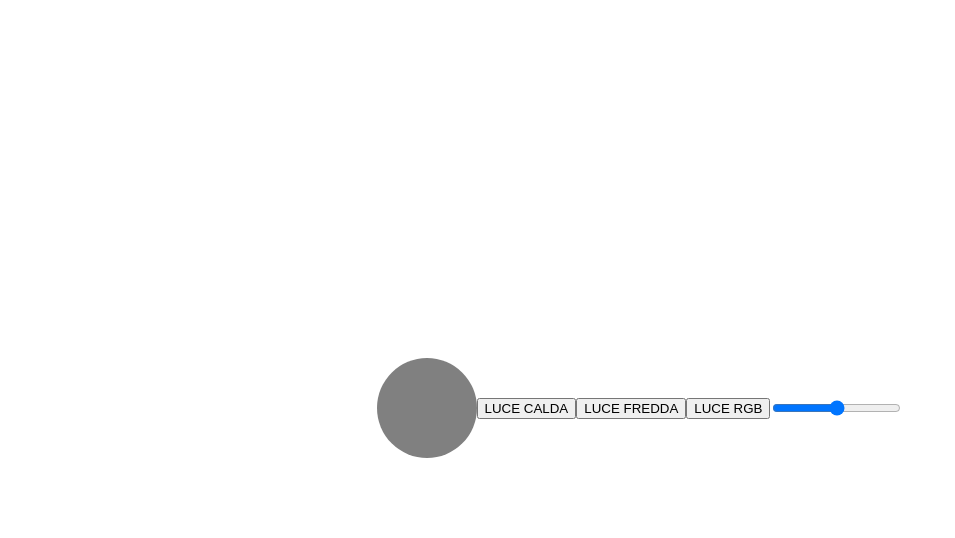
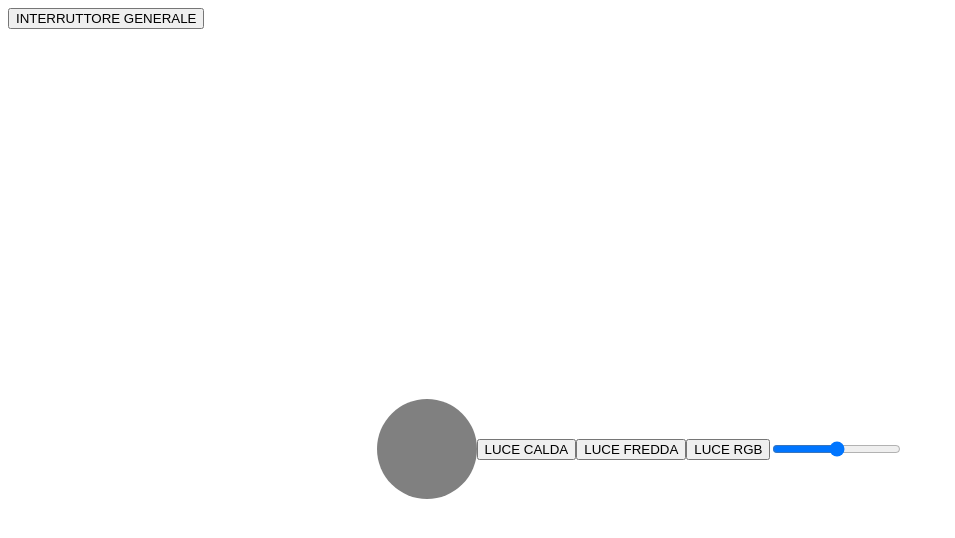
Before and after one commit to x2mama/verifica-DIALLO-fila-difficile, a plain HTML site: page index.html in a window 1280 px wide. Shown: the whole page, without its empty margins (0-955 px from the left). Drawn offline with Linux system fonts and the light colour scheme.

Commit message:
punto 4: aggiunta bottone Interruttore generale

```diff
--- a/index.html
+++ b/index.html
@@ -7,15 +7,18 @@
     <title>Document</title>
 </head>
 <body>
+    <button id="CambiaTema" class="cambioTema">INTERRUTTORE GENERALE</button>
 
+    <div class="domotica">
+        <div class="lampada" id="lamp"></div>
 
-    <div class="lampada" id="lamp"></div>
+        <button onclick="luceCaldaFn()">LUCE CALDA</button>
+        <button onclick="luceFreddaFn()">LUCE FREDDA</button>
+        <button onclick="luceRGBFn()">LUCE RGB</button>
 
-    <button onclick="luceCaldaFn()">LUCE CALDA</button>
-    <button onclick="luceFreddaFn()">LUCE FREDDA</button>
-    <button onclick="luceRGBFn()">LUCE RGB</button>
+        <input type="range" id="slider" oninput="sliderFn()" value="opacita" max="1" min="0" step="0.01">
+    </div>
 
-    <input type="range" id="slider" oninput="sliderFn()" value="opacita" max="1" min="0" step="0.01">
 
     <script src="script.js"></script>
 </body>
--- a/style.css
+++ b/style.css
@@ -1,13 +1,15 @@
-body {
+.domotica {
   display: flex;
-  justify-content: center; /* Centra orizzontalmente */
-  align-items: center;     /* Centra verticalmente */
-  height: 100vh;           /* Opzionale: altezza pari alla viewport */
+  justify-content: center;
+  align-items: center;
+  height: 100vh;
 }
 
-button{
-    display: block;
+
+.cambioTema{
+    margin-bottom: 20px;
 }
+
 
 
 .lampada{
```
